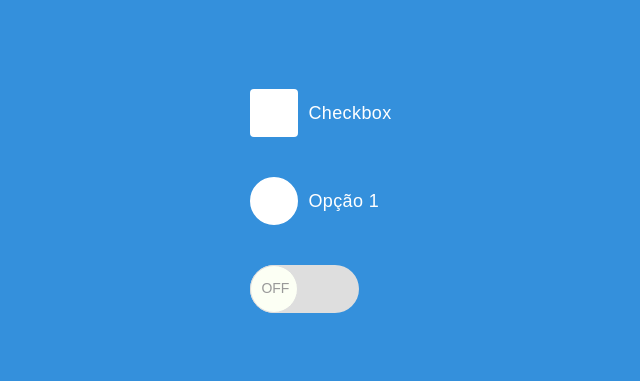
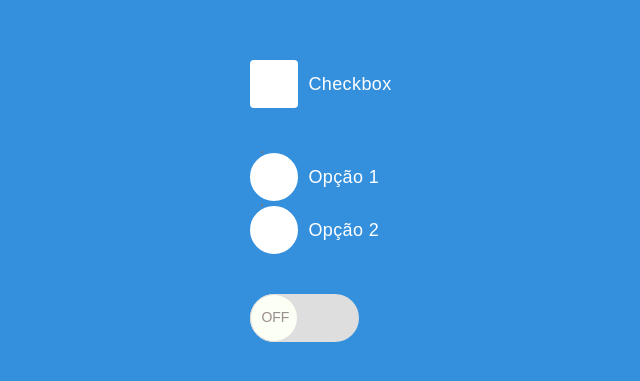
Before and after one commit to cleicosta/animated-button, a plain HTML site: page index.html in a window 1280 px wide. Shown: the part 179-560 px from the top of the page, without its empty margins (319-959 px from the left). Drawn offline with Linux system fonts and the light colour scheme.

Commit message:
add radio button 2

```diff
--- a/index.html
+++ b/index.html
@@ -4,10 +4,6 @@
     <meta charset="UTF-8">
     <meta http-equiv="X-UA-Compatible" content="IE=edge">
     <meta name="viewport" content="width=device-width, initial-scale=1.0">
-    <link rel="preconnect" href="https://fonts.gstatic.com">
-    <link rel="preconnect" href="https://fonts.gstatic.com">
-    <link rel="preconnect" href="https://fonts.gstatic.com">
-    <link href="https://fonts.googleapis.com/css2?family=Rubik:wght@700&display=swap" rel="stylesheet">
     <link rel="stylesheet" href="style.css">
     <title>Animation</title>
 </head>
@@ -17,9 +13,12 @@
             <input type="checkbox" id="checkbox">
             <label for="checkbox" class="checkbox-label">Checkbox</label>
         </section>
-        <section class="checkbox-wrapper">
-            <input type="radio" id="radio" value="op1">
+        <section class="checkbox-wrapper" id="radio-button">
+            <input type="radio" id="radio" name="option">
             <label for="radio" class="radio-label">Opção 1</label>
+
+            <input type="radio" id="radio2" name="option">
+            <label for="radio2" class="radio-label2">Opção 2</label>
         </section>
         <section class="power-button">
             <input type="checkbox" id="powerbutton">
--- a/style.css
+++ b/style.css
@@ -1,5 +1,5 @@
 body{
-    font-family: sans-serif;
+    font-family: sans-serif ;
     padding: 0;
     margin: 0;
     background-color:#3490dc;
@@ -19,13 +19,14 @@ body{
 }
 
 .wrapper section{
+
     margin-bottom: 40px;
 }
 
 /*checkbook*/
 
 #checkbox{
- display: none;
+    display: none;
 
 }
 
@@ -59,8 +60,16 @@ body{
 
 /*Radio button*/
 
+#radio-button input{
+    display: flex;
+    flex-direction: column;
+    height: 2px;
+}
+
 #radio {
     display: none;
+
+
 }
 
 .radio-label{
@@ -92,6 +101,40 @@ body{
     background-color: #ffffff;
 }
 
+#radio2{
+
+    display: none;
+
+}
+
+.radio-label2{
+    display: flex;
+    align-items: center;
+    letter-spacing: 0.4px;
+    font-size: 18px;
+    color: #ffffff;
+    cursor: pointer;
+}
+
+.radio-label2::before{
+    content: "";
+    display: block;
+    height: 3rem;
+    width: 3rem;
+    box-sizing: border-box;
+    border: 2px solid #ffffff;
+    border-radius: 50%;
+    margin-right: 10px;
+    background-color: #ffffff;
+    transition: 0.3s ease-in-out;
+}
+#radio2:checked + .radio-label2::before{
+    background-color: blue;
+}
+
+#radio2:checked + .radio-label2::after{
+    background-color: #ffffff;
+}
 /*power button*/
 
 .power-button{
@@ -131,7 +174,7 @@ body{
 }
 .toggle::after{
     content: "Off";
-    color: rgb(153,153,153);
+    color: #998d8d;
     position: absolute;
     text-transform: uppercase;
     font-size: 14px;
```
